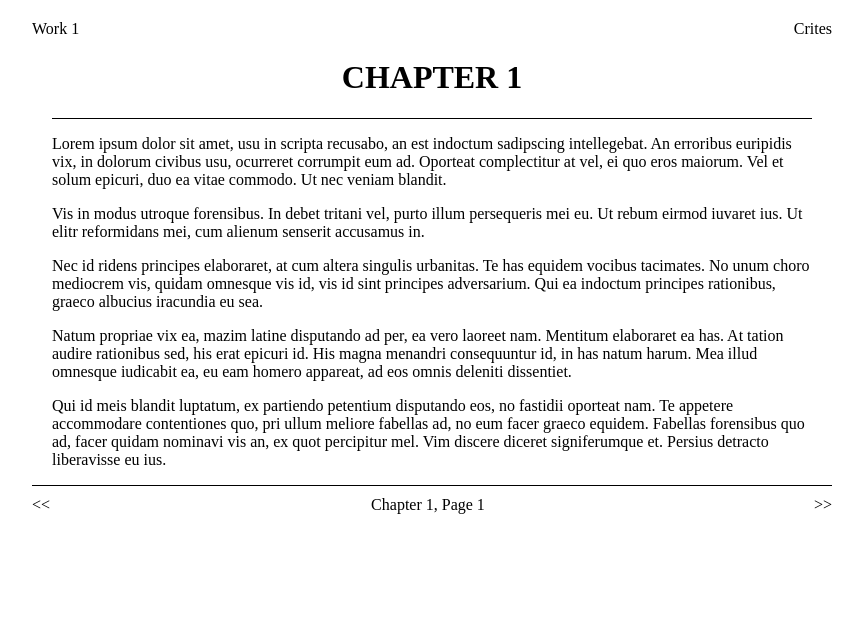
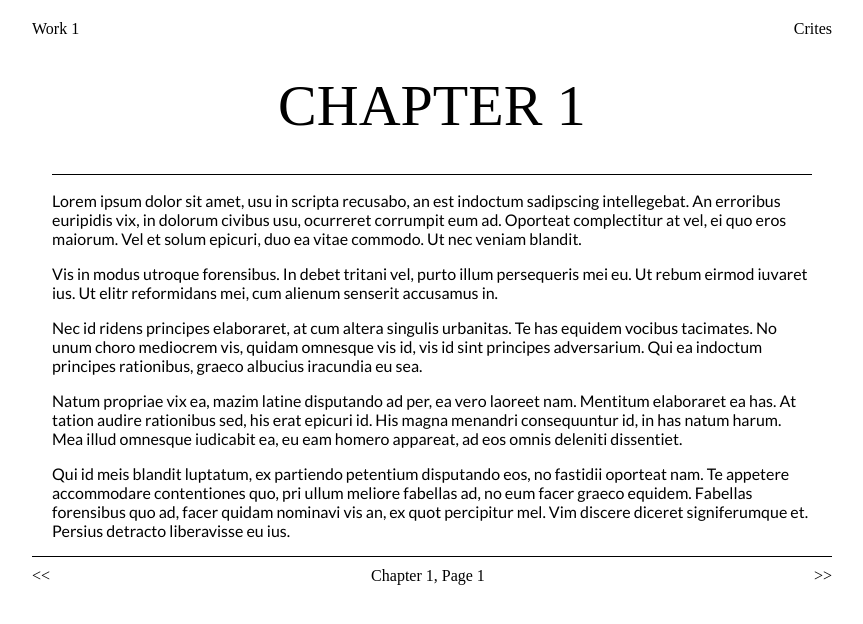
Before and after one commit to caseycrites/pseudonym, a plain HTML site: page c1-p1.html in a window 1280 px wide. Shown: the whole page, without its empty margins (208-1071 px from the left). Drawn offline with Linux system fonts and the light colour scheme.

Commit message:
Added google fonts old standard tt and lato.

```diff
--- a/c1-p1.html
+++ b/c1-p1.html
@@ -2,6 +2,8 @@
 <html lang="en">
   <head>
     <title>Work 1 - Chapter 1 - Page 1</title>
+    <link href='http://fonts.googleapis.com/css?family=Old+Standard+TT' rel='stylesheet' type='text/css'>
+    <link href='http://fonts.googleapis.com/css?family=Lato' rel='stylesheet' type='text/css'>
     <link rel="stylesheet" href="static/css/style.css" type="text/css"/>
   </head>
   <body>
--- a/static/css/style.css
+++ b/static/css/style.css
@@ -23,7 +23,7 @@ a {
 }
 
 .header h1 {
-    font: 400 58px/58px;
+    font: 400 58px/58px 'old style tt';
     text-transform: uppercase;
     text-align: center;
 }
@@ -39,6 +39,10 @@ a {
     margin-bottom: 10px;
 }
 
+.main p {
+    font-family: 'Lato', sans-serif;
+}
+
 .toc {
     padding: 0px;
     text-align: center;
@@ -46,6 +50,7 @@ a {
 }
 
 .toc li {
+    font-family: 'old standard tt', serif;
     margin-bottom: 10px;
 }
 
```
Also changed, not shown: c1-p2.html (+2 -0 lines), index.html (+2 -0 lines), toc.html (+2 -0 lines).
